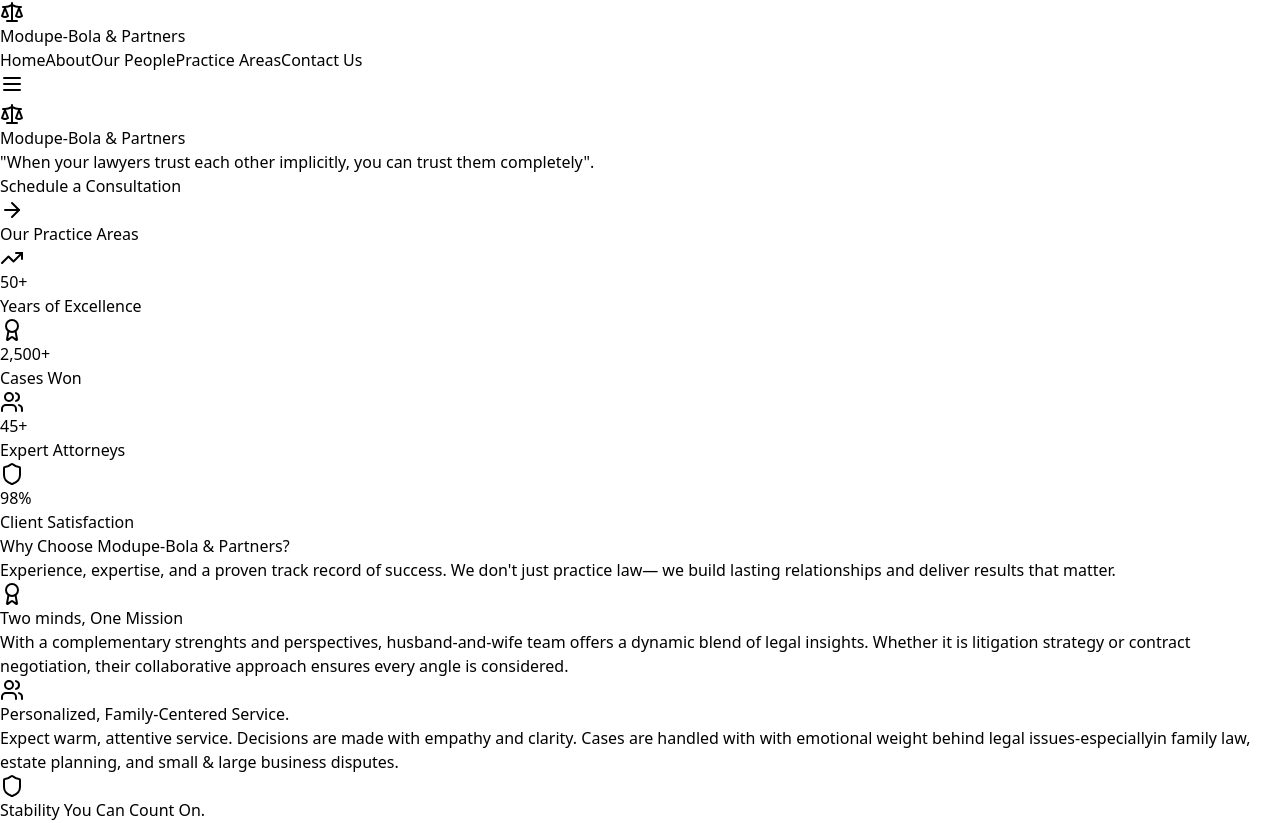
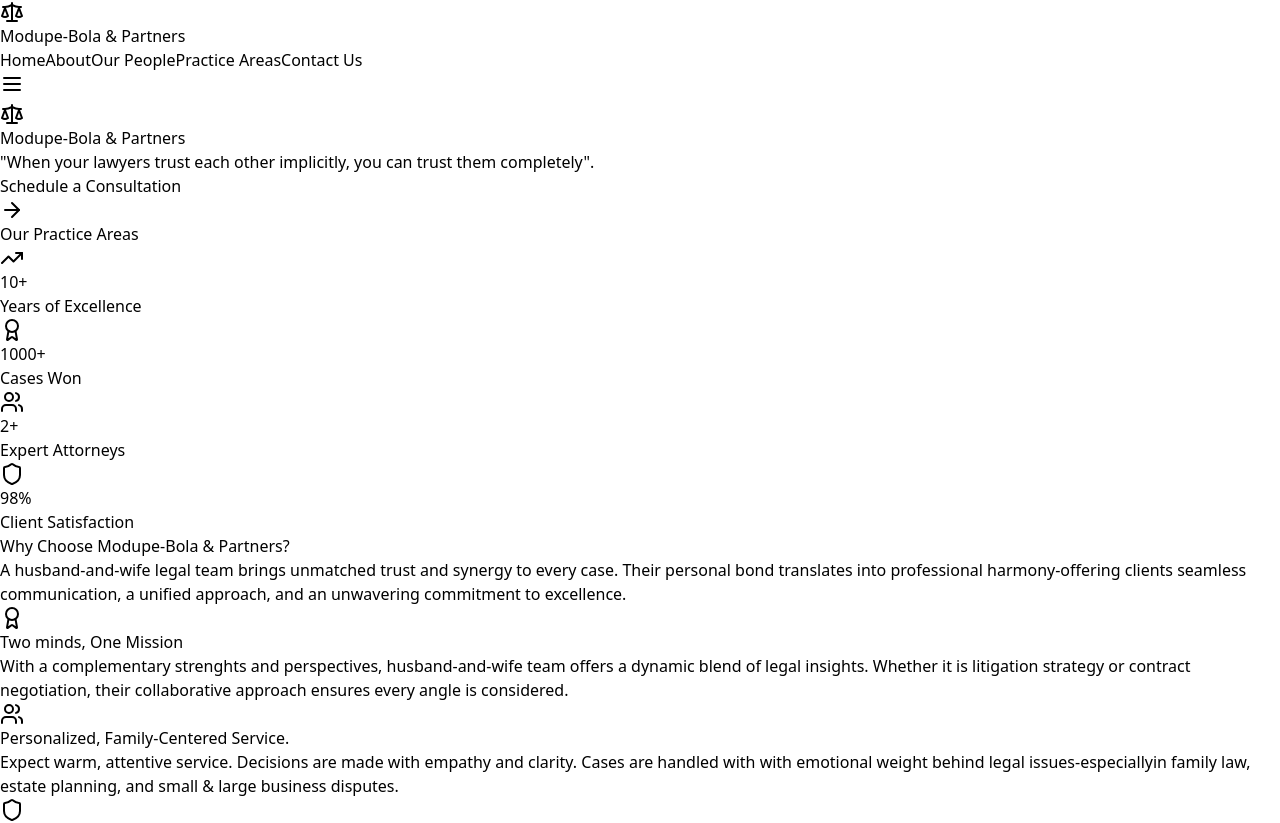
Before and after one commit to femgee/Modupe-Bola-Partners, a React (Vite) app: page / in a window 1280 px wide. Shown: the top 823 px of the page. Built offline with nearby package versions, Linux system fonts and the light colour scheme; grey boxes are pictures that could not be loaded.

Commit message:
Updated why Choose Modupe-Bola & Partners ?

```diff
--- a/src/pages/Home.tsx
+++ b/src/pages/Home.tsx
@@ -6,9 +6,9 @@ interface HomeProps {
 
 export default function Home({ setCurrentPage }: HomeProps) {
   const stats = [
-    { icon: TrendingUp, label: 'Years of Excellence', value: '50+' },
-    { icon: Award, label: 'Cases Won', value: '2,500+' },
-    { icon: Users, label: 'Expert Attorneys', value: '45+' },
+    { icon: TrendingUp, label: 'Years of Excellence', value: '10+' },
+    { icon: Award, label: 'Cases Won', value: '1000+' },
+    { icon: Users, label: 'Expert Attorneys', value: '2+' },
     { icon: Shield, label: 'Client Satisfaction', value: '98%' },
   ];
 
@@ -95,8 +95,9 @@ export default function Home({ setCurrentPage }: HomeProps) {
             Why Choose Modupe-Bola & Partners?
           </h2>
           <p className="text-xl text-slate-600 max-w-3xl mx-auto mb-16 leading-relaxed">
-            Experience, expertise, and a proven track record of success. We don't just practice law—
-            we build lasting relationships and deliver results that matter.
+            A husband-and-wife legal team brings unmatched trust and synergy to every case. Their personal
+            bond translates into professional harmony-offering clients seamless communication, a unified approach, and
+            an unwavering commitment to excellence.
           </p>
 
           <div className="grid md:grid-cols-3 gap-8">
```
